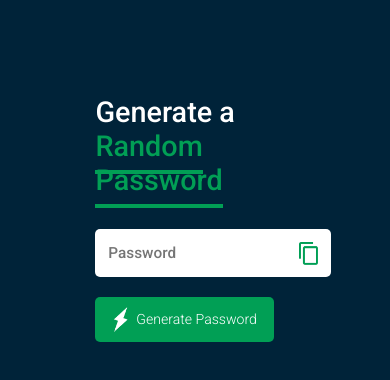
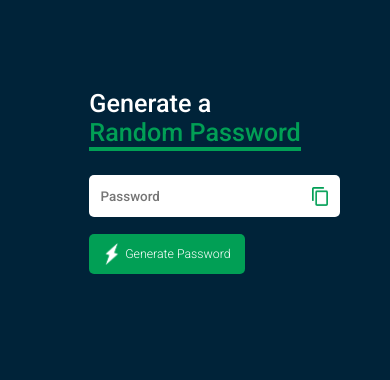
Before and after one commit to ishika-guptaa/password-generator, a plain HTML site: page index.html in a window 390 px wide. Drawn offline with Linux system fonts and the light colour scheme.

Commit message:
updated the responsivness

```diff
--- a/style.css
+++ b/style.css
@@ -42,7 +42,6 @@ html{
 .container h1 span {
     color: #019f55;
     border-bottom: 4px solid #019f55;
-    padding-bottom: 7px;
 }
 
 .display img {
@@ -85,18 +84,18 @@ html{
         font-size: 50%;
     }
 }
-@media (max-width: 460px){
+@media (max-width: 499px){
     html{
         font-size: 40%;
     }
 }
-@media (max-width: 365px){
+@media (max-width: 399px){
     html{
         font-size: 35%;
     }
 }
-@media (max-width: 320px){
+@media (max-width: 350px){
     html{
-        font-size: 20%;
+        font-size: 25%;
     }
 }
```
